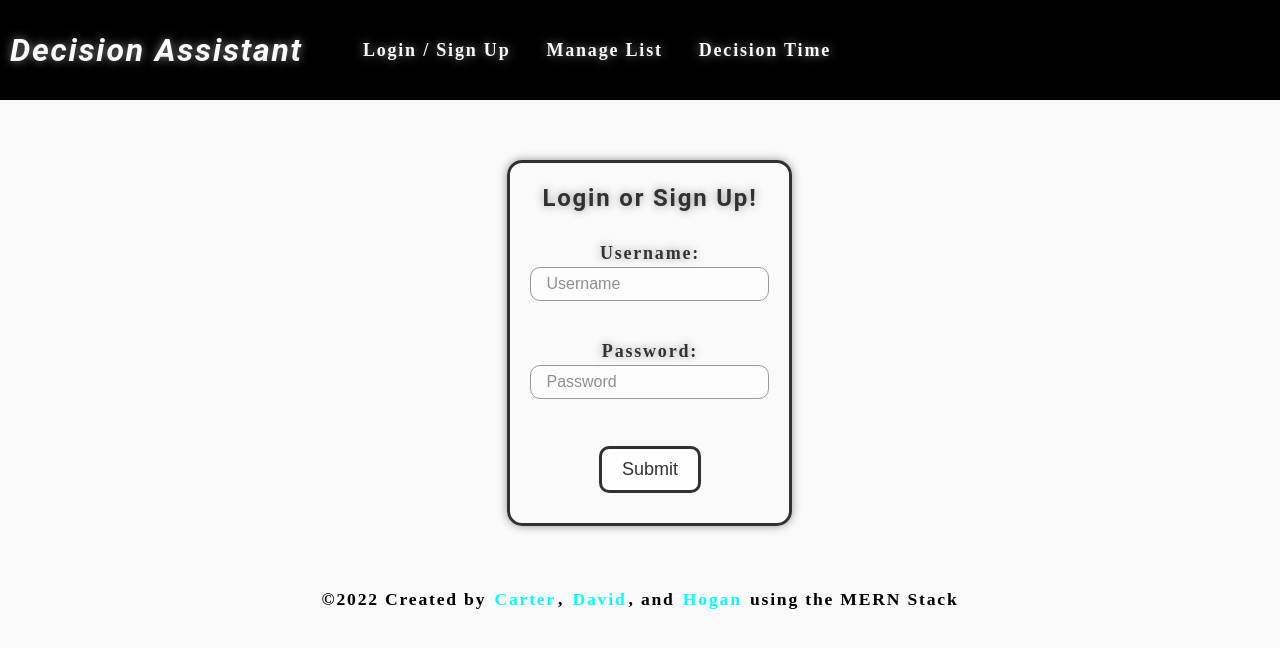
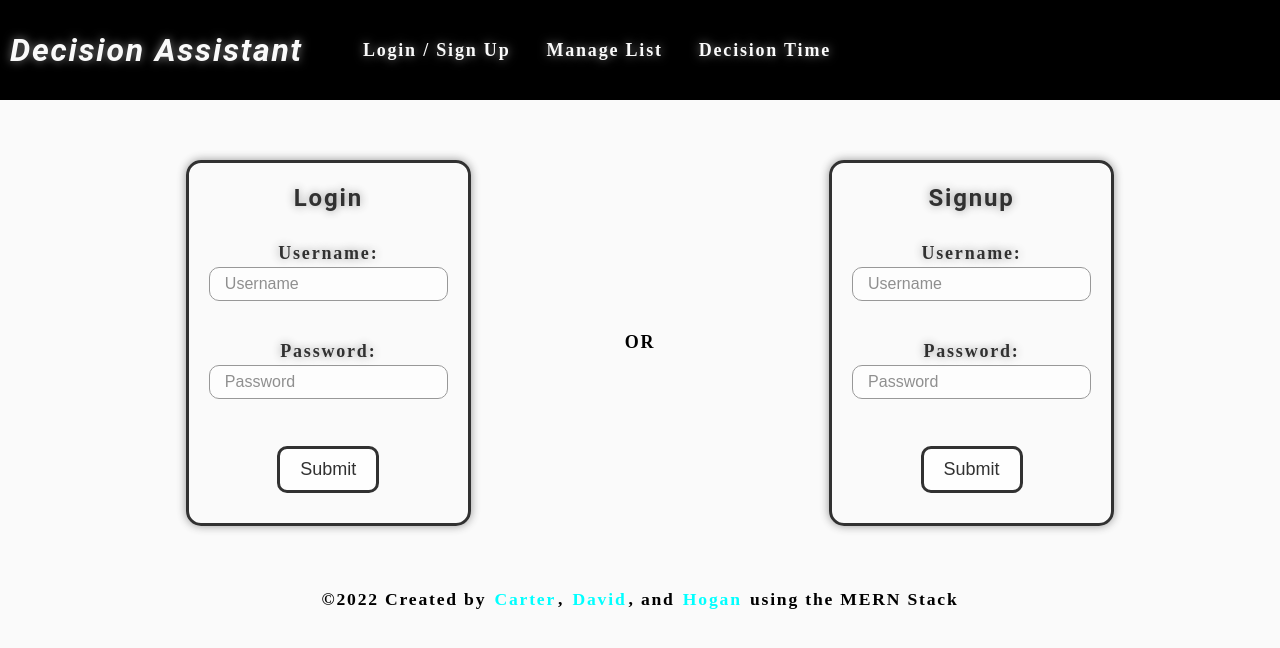
Before and after one commit to carterwsheppard/decision-assistant, a React (Create React App) app in the folder client/: page / in a window 1280 px wide. Shown: the top 648 px of the page. Built offline with nearby package versions, Linux system fonts and the light colour scheme.

Commit message:
Separated login and signup pages

```diff
--- a/client/src/components/LoginSignUpPortal/index.js
+++ b/client/src/components/LoginSignUpPortal/index.js
@@ -2,11 +2,11 @@ import React from "react";
 
 function Login() {
     return (
+        <div className="flex-row space-around">
             <div className="flex center">
                 <div>
-
                     <form className="flex contact-form">
-            <h3 className="">Login or Sign Up!</h3>
+                    <h3 className="">Login</h3>
                     <br></br>
                         <div>
                         <label>Username:</label>
@@ -21,6 +21,26 @@ function Login() {
                     </form>
                 </div>
             </div>
+            <div className="center">OR</div>
+            <div className="flex center">
+                <div>
+                    <form className="flex contact-form">
+                    <h3 className="">Signup</h3>
+                    <br></br>
+                        <div>
+                        <label>Username:</label>
+                        <input className="form-input" type="text" placeholder="Username" ></input>
+                        </div>
+                        <br></br>
+
+                        <label>Password:</label>
+                        <input className="form-input" type="text" placeholder="Password"></input>
+                        <br></br>
+                        <button onClick={() => console.log("Add Submit Logic")}>Submit</button>
+                    </form>
+                </div>
+            </div>
+        </div>
     );
 }
 
--- a/client/src/index.css
+++ b/client/src/index.css
@@ -196,6 +196,10 @@ textarea {
 .flex-row {
   display: flex;
   flex-wrap: wrap;
+}
+
+.space-around {
+  justify-content: space-around;
 }
 
 .space-between {
```
Lines whose indentation alone changed are shown as unchanged.
